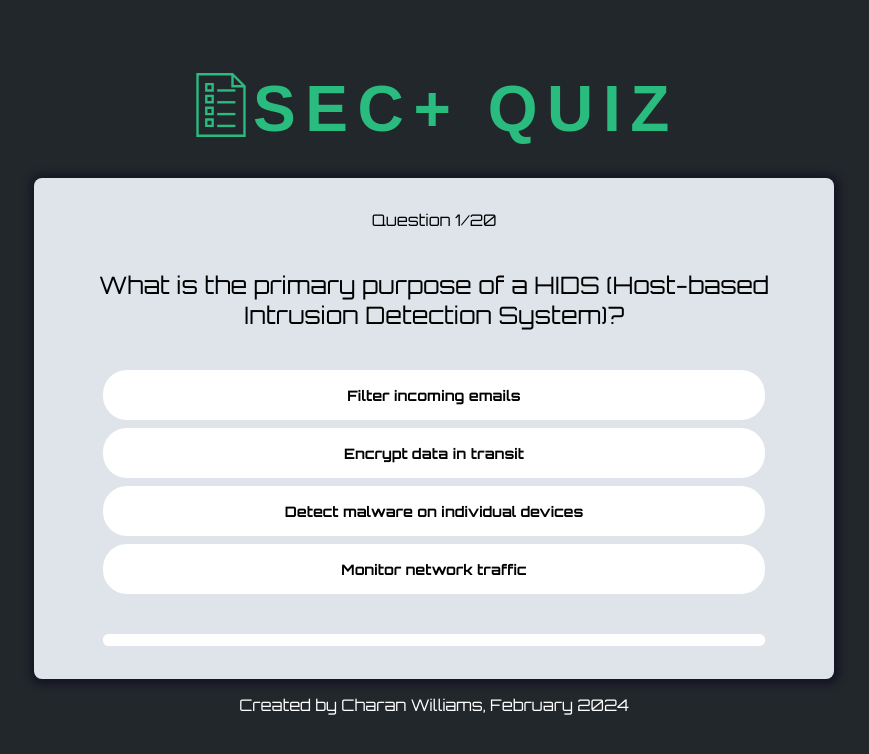
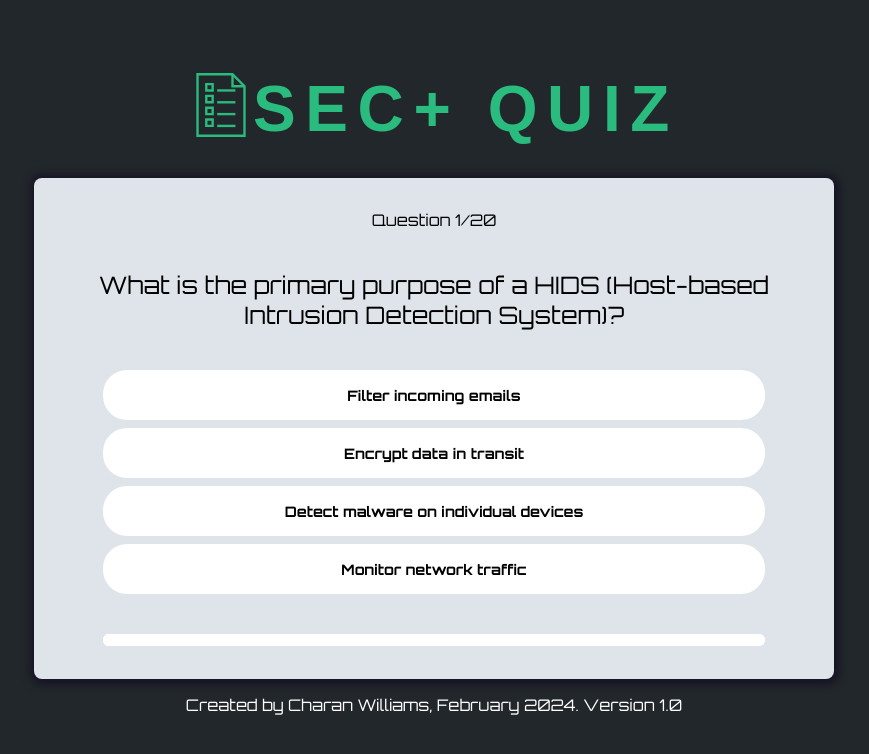
Before and after one commit to charanw/Sec_Plus_Quiz_App, a React (Vite) app: page / in a window 1280 px wide. Shown: the top 754 px of the page, without its empty margins (206-1075 px from the left). Built offline with nearby package versions, Linux system fonts and the light colour scheme; a web font is replaced by a local one.

Commit message:
Added version number

```diff
--- a/src/components/QuizContainer.jsx
+++ b/src/components/QuizContainer.jsx
@@ -26,7 +26,7 @@ export default function QuizContainer() {
       ) : (
         <Summary QUESTIONS = { shuffledQUESTIONS } onRetry={handleRetry} userAnswers = {userAnswers} />
       )}
-      <span id = "author">Created by Charan Williams, February 2024</span>
+      <span id = "author">Created by Charan Williams, February 2024. Version 1.0</span>
     </div>
   );
 }
```
